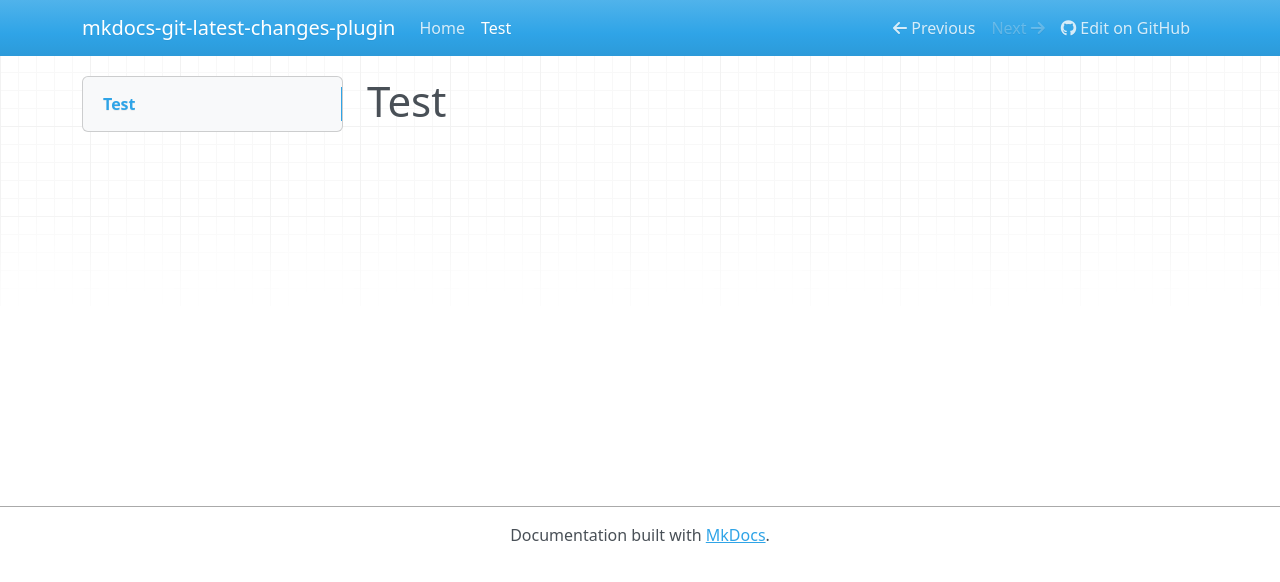
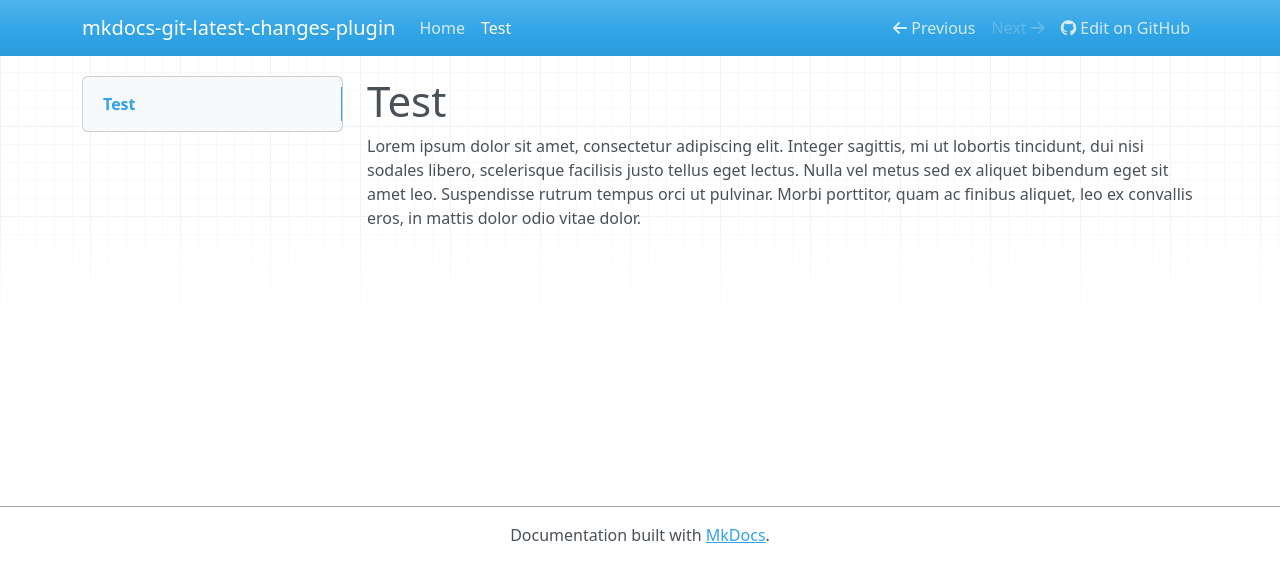
Before and after one commit to tombreit/mkdocs-git-latest-changes-plugin, an MkDocs documentation site: the page built from docs/test.md, in a window 1280 px wide. Shown: the top 582 px of the page. Built offline with MkDocs 1.6.1, drawn with Linux system fonts in a browser that asks for light colours; nearby versions of some CDN libraries.

Commit message:
Some prose for test.md

```diff
--- a/docs/test.md
+++ b/docs/test.md
@@ -5,3 +5,5 @@ SPDX-License-Identifier: CC0-1.0
 -->
 
 # Test
+
+Lorem ipsum dolor sit amet, consectetur adipiscing elit. Integer sagittis, mi ut lobortis tincidunt, dui nisi sodales libero, scelerisque facilisis justo tellus eget lectus. Nulla vel metus sed ex aliquet bibendum eget sit amet leo. Suspendisse rutrum tempus orci ut pulvinar. Morbi porttitor, quam ac finibus aliquet, leo ex convallis eros, in mattis dolor odio vitae dolor.
```
